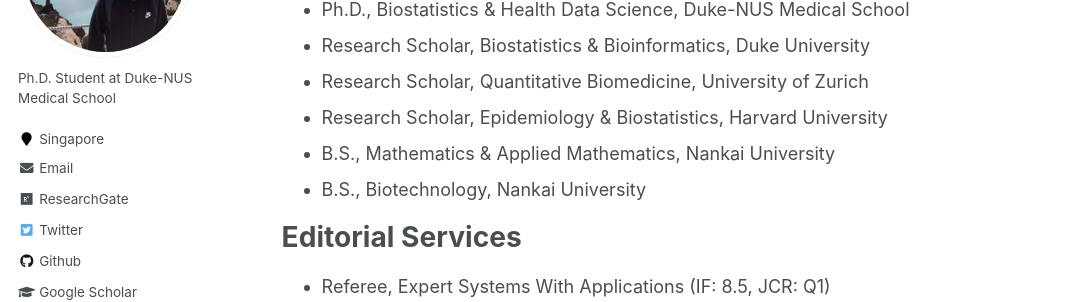
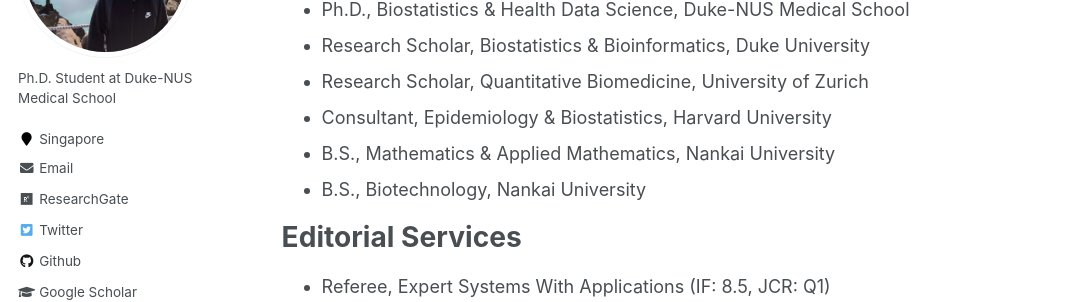
Before and after one commit to Han-Yuan-Med/Han-Yuan-Med.github.io, a Jekyll site: the page built from _pages/about.md, in a window 1280 px wide and 900 px high, scrolled down 511 px. Shown: the part 153-455 px from the top of the window, without its empty margins (0-1071 px from the left). Built offline with Jekyll 4.4.1, drawn with Linux system fonts in a browser that asks for light colours.

Commit message:
Update about.md

```diff
--- a/_pages/about.md
+++ b/_pages/about.md
@@ -17,7 +17,7 @@
 * Ph.D., Biostatistics & Health Data Science, Duke-NUS Medical School
 * Research Scholar, Biostatistics & Bioinformatics, Duke University
 * Research Scholar, Quantitative Biomedicine, University of Zurich
-* Research Scholar, Epidemiology & Biostatistics, Harvard University
+* Consultant, Epidemiology & Biostatistics, Harvard University
 * B.S., Mathematics & Applied Mathematics, Nankai University
 * B.S., Biotechnology, Nankai University
 
@@ -50,7 +50,7 @@
   <li>09/2020: A paper got accepted to Front. Oncol. (IF: 4.8, JCR: Q2).</li>
   <li>08/2020: Han started his Ph.D. study at Duke-NUS Medical School.</li>
   <li>06/2020: A paper got accepted to Int. J. Biostat. (IF: 1.8, JCR: Q2).</li>
-  <li>07/2019: Han started his research scorlar at Harvard University.</li>
+  <li>07/2019: Han started his consultant at Harvard University.</li>
   <li>06/2019: Han obtained his double B.S. degrees with distinction.</li>
   <li>12/2018: Han obtained the 3rd prize of excellent undergraduate scholarship.</li>
   <li>12/2017: Han obtained the 1st prize of excellent undergraduate scholarship.</li>
```
